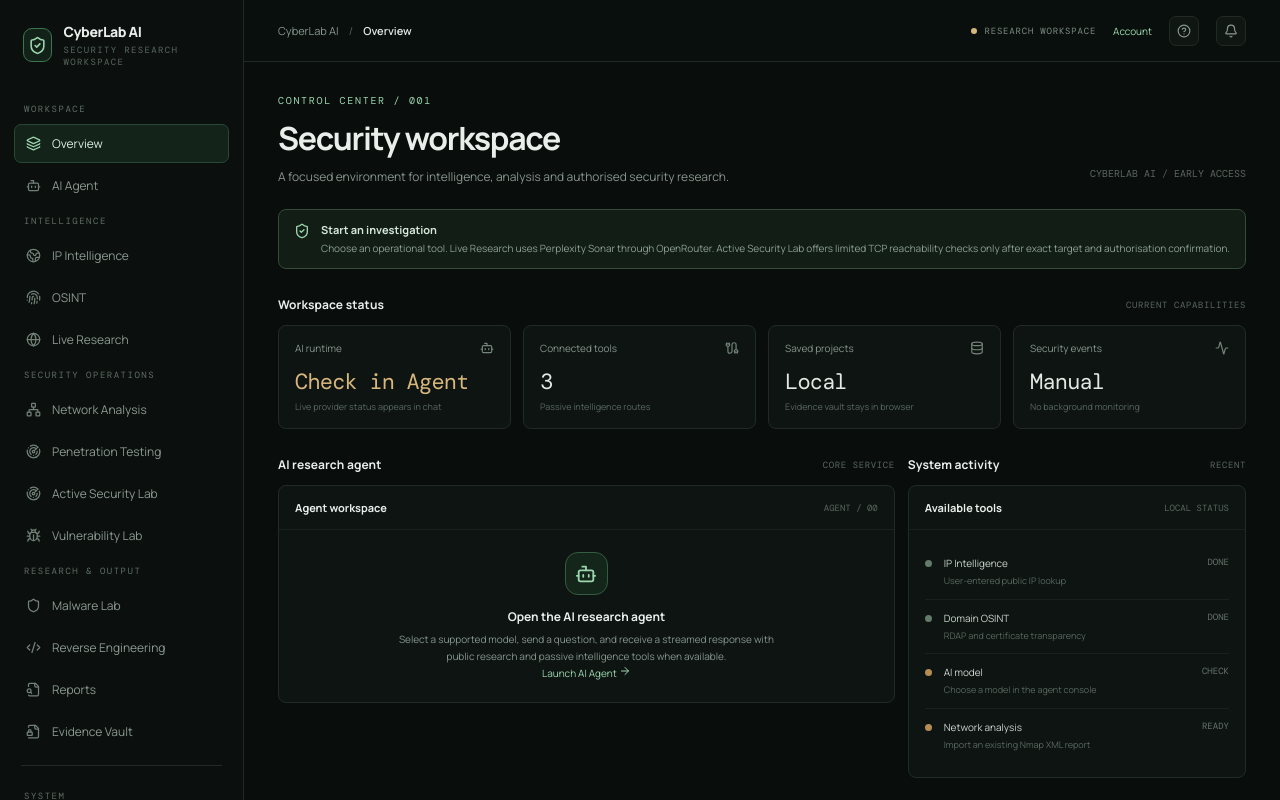
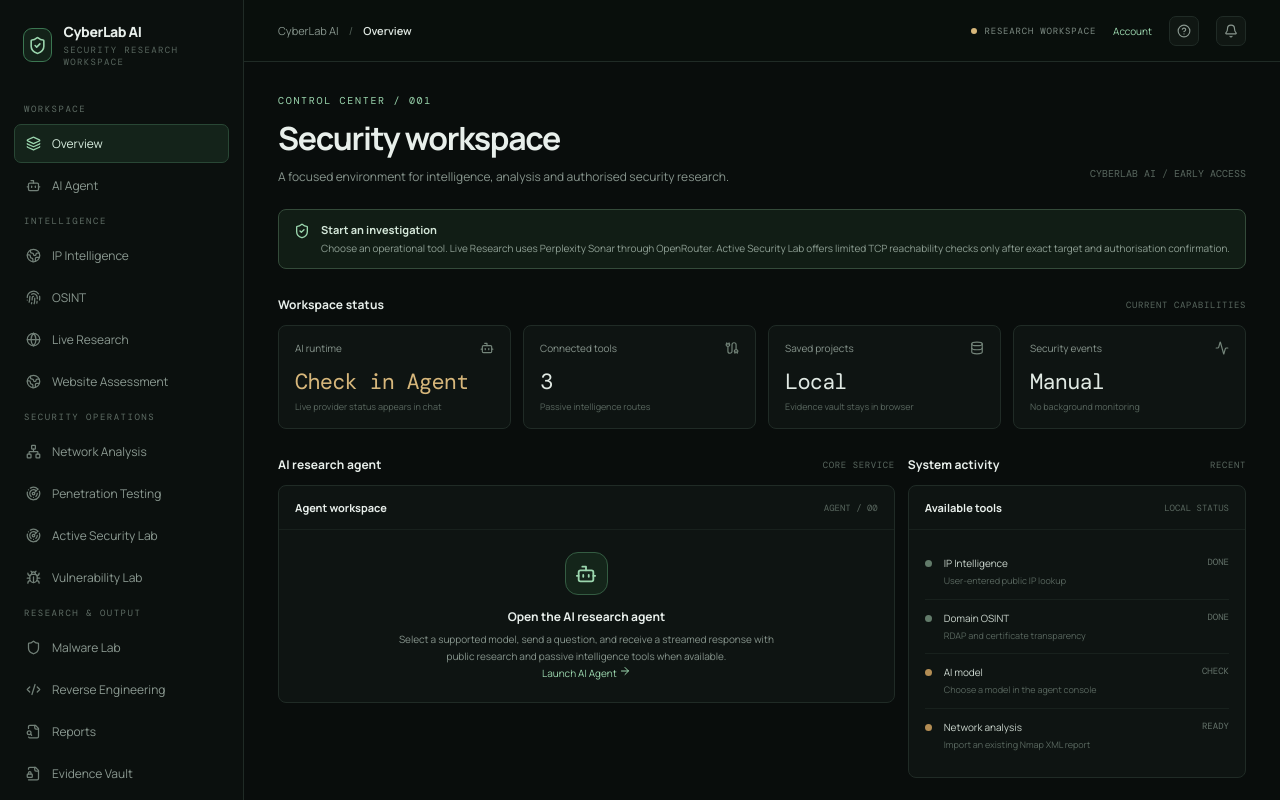
Before and after one commit to abelmiracle377-stack/cyberlab-ai, a Next.js app: page / in a window 1280 px wide. Shown: the top 800 px of the page. Built offline with nearby package versions, Linux system fonts and the light colour scheme.

Commit message:
Add Website Assessment to CyberLab dashboard

```diff
--- a/app/page.tsx
+++ b/app/page.tsx
@@ -15,6 +15,7 @@ const navigation = [
   { label: "Penetration Testing", icon: Radar, group: "security" },
   { label: "Active Security Lab", icon: Radar, group: "security" },
   { label: "Live Research", icon: Globe, group: "intelligence" },
+  { label: "Website Assessment", icon: Globe2, group: "intelligence" },
   { label: "Vulnerability Lab", icon: Bug, group: "security" },
   { label: "Malware Lab", icon: Shield, group: "research" },
   { label: "Reverse Engineering", icon: Code2, group: "research" },
@@ -32,6 +33,7 @@ const modules = [
   { name: "Penetration Testing", description: "Plan and document assessments within an explicit scope.", icon: Radar, status: "Available" },
   { name: "Active Security Lab", description: "Run limited TCP reachability checks against explicitly authorised public targets.", icon: Radar, status: "Controlled" },
   { name: "Live Research", description: "Search current public advisories, CVEs, vendor bulletins and technical references.", icon: Globe, status: "Available" },
+  { name: "Website Assessment", description: "Review public website security headers, HTTPS and cookie settings from a URL.", icon: Globe2, status: "Available" },
   { name: "Vulnerability Lab", description: "Research CVEs, assess impact and prioritise remediation.", icon: Bug, status: "Available" },
   { name: "Malware Lab", description: "Triage suspicious files through safe, isolated analysis workflows.", icon: Shield, status: "Available" },
   { name: "Reverse Engineering", description: "Inspect software behaviour, formats and application components.", icon: Code2, status: "Available" },
@@ -55,7 +57,7 @@ export default function Home() {
   const SelectedIcon = selectedModule?.icon ?? Bot;
 
   function selectModule(name: string) {
-    const routes: Record<string, string> = { "AI Agent": "/agent", "IP Intelligence": "/ip-intelligence", "Network Analysis": "/network-analysis", "OSINT": "/osint", "Malware Lab": "/malware-lab", "Reverse Engineering": "/reverse-engineering", "Vulnerability Lab": "/vulnerability-lab", "Reports": "/reports", "Evidence Vault": "/evidence-vault", "Penetration Testing": "/penetration-testing", "Active Security Lab": "/active-security-lab", "Live Research": "/research", "Kali Connection": "/kali-connection" };
+    const routes: Record<string, string> = { "AI Agent": "/agent", "IP Intelligence": "/ip-intelligence", "Network Analysis": "/network-analysis", "OSINT": "/osint", "Malware Lab": "/malware-lab", "Reverse Engineering": "/reverse-engineering", "Vulnerability Lab": "/vulnerability-lab", "Reports": "/reports", "Evidence Vault": "/evidence-vault", "Penetration Testing": "/penetration-testing", "Active Security Lab": "/active-security-lab", "Live Research": "/research", "Website Assessment": "/website-assessment", "Kali Connection": "/kali-connection" };
     if (routes[name]) { window.location.href = routes[name]; return; }
     setActive(name);
     setNotice("");
```
